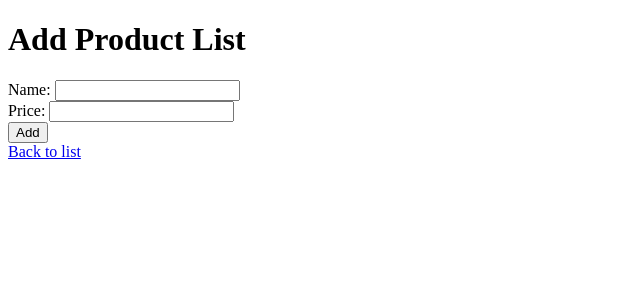
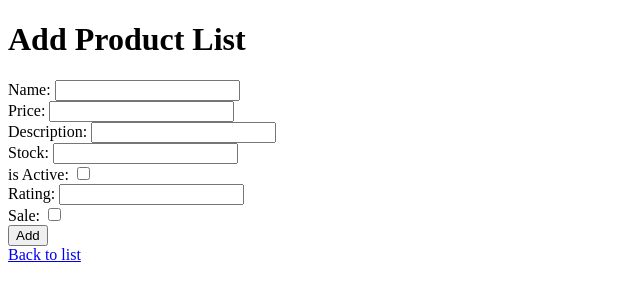
Before and after one commit to IvanNazar/meProject, a Flask app: page /add in a window 1280 px wide. Shown: the top 301 px of the page, without its empty margins (0-640 px from the left). Run offline with Flask 3, Linux system fonts and the light colour scheme.

Commit message:
Added more options for the add product thing

```diff
--- a/online_shop/templates/product_form.html
+++ b/online_shop/templates/product_form.html
@@ -16,6 +16,32 @@
             <input type="number" name="price"
              value="{{product.price if product else '' }}" required>
         </label> <br>
+
+        <label>Description:
+            <input type="text" name="description"
+             value="{{product.description if product else '' }}">
+        </label> <br>
+
+        <label>Stock:
+            <input type="number" name="stock"
+             value="{{product.stock if product else '' }}" required>
+        </label> <br>
+
+        <label>is Active:
+            <input type="checkbox" name="is_active"
+             value="{{product.is_active if product else '' }}" required>
+        </label> <br>
+
+        <label>Rating:
+            <input type="number" name="rating"
+             value="{{product.rating if product else '' }}" required>
+        </label> <br>
+
+        <label>Sale:
+            <input type="checkbox" name="sale"
+             value="{{product.sale if product else '' }}" required>
+        </label> <br>
+
         <button type="submit">{{ action }}</button>
     </form>
     <a href ="{{url_for('routes.products')}}">Back to list </a>
```
Also changed, not shown: online_shop/db/shop.db.
